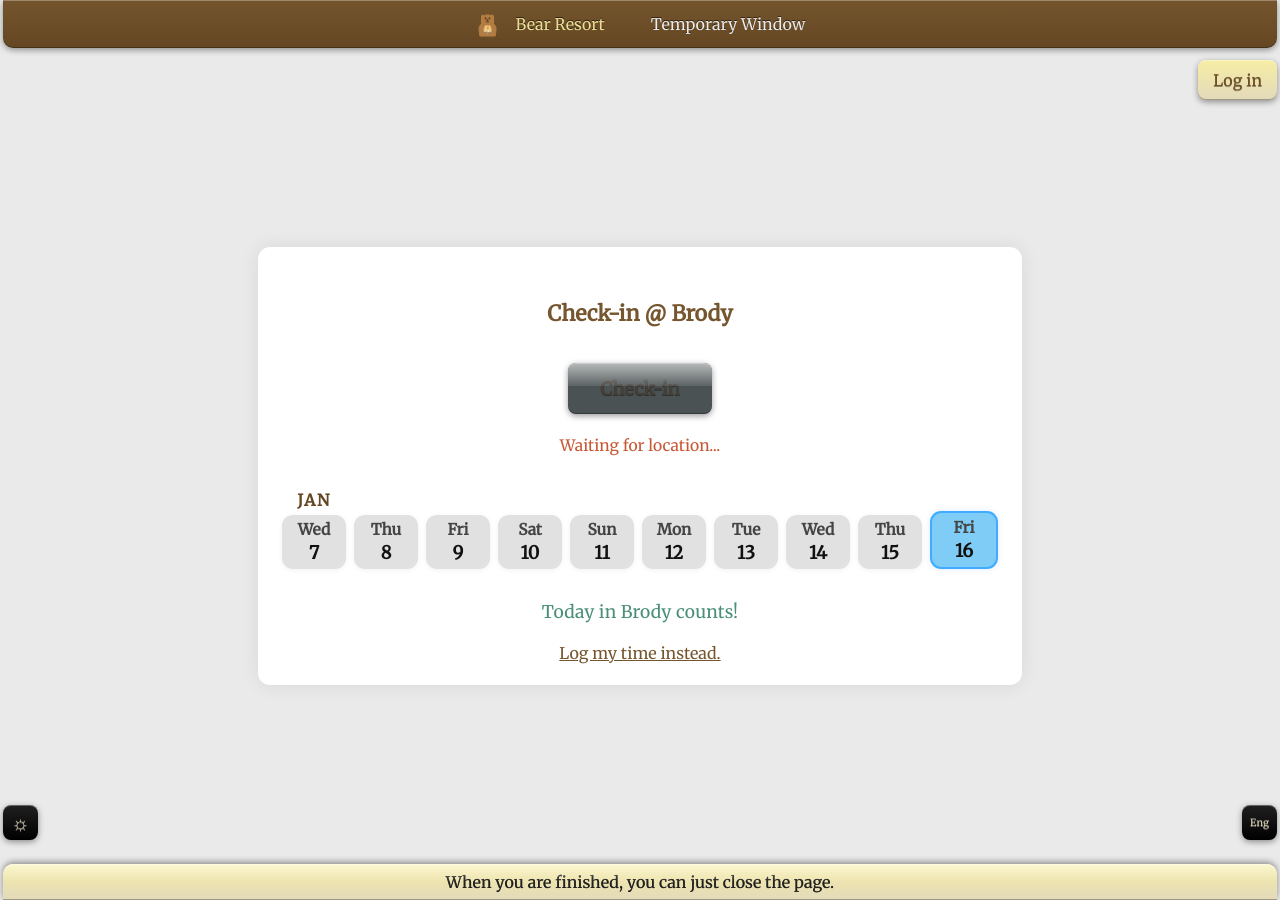
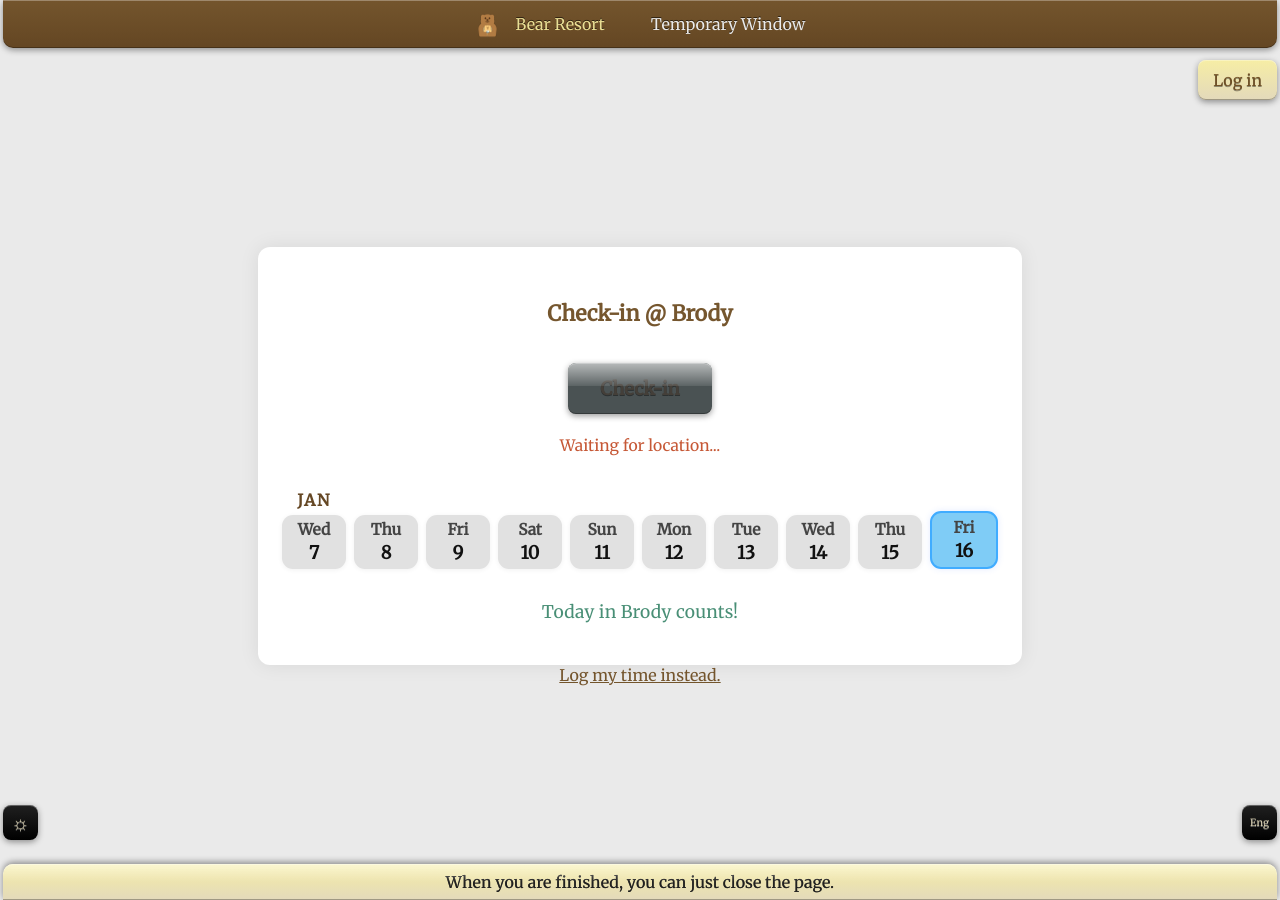
Before and after one commit to Bear-Resort/bear-resort.github.io, a Jekyll site: the page built from brody-check-in/index.html, in a window 1280 px wide. Built offline with Jekyll 4.4.1, drawn with Linux system fonts in a browser that asks for light colours.

```diff
--- a/brody-check-in/index.html
+++ b/brody-check-in/index.html
@@ -159,8 +159,8 @@
   </div>
   <div class="motivation" id="motivation"></div>
   <br>
-  <a href="log.html">Log my time instead.</a>
 </div>
+<div style="text-align: center;"><a href="log.html">Log my time instead.</a></div>
 
 <script type="module">
 
--- a/brody-check-in/log.html
+++ b/brody-check-in/log.html
@@ -108,6 +108,7 @@
     <button id="alert-ok">OK</button>
   </div>
 </div>
+<div style="text-align: center;"><a href="index.html">Back to check-in calendar.</a></div>
 
 <script type="module">
 // --- [ Custom alert as html dialog ] ---
```
